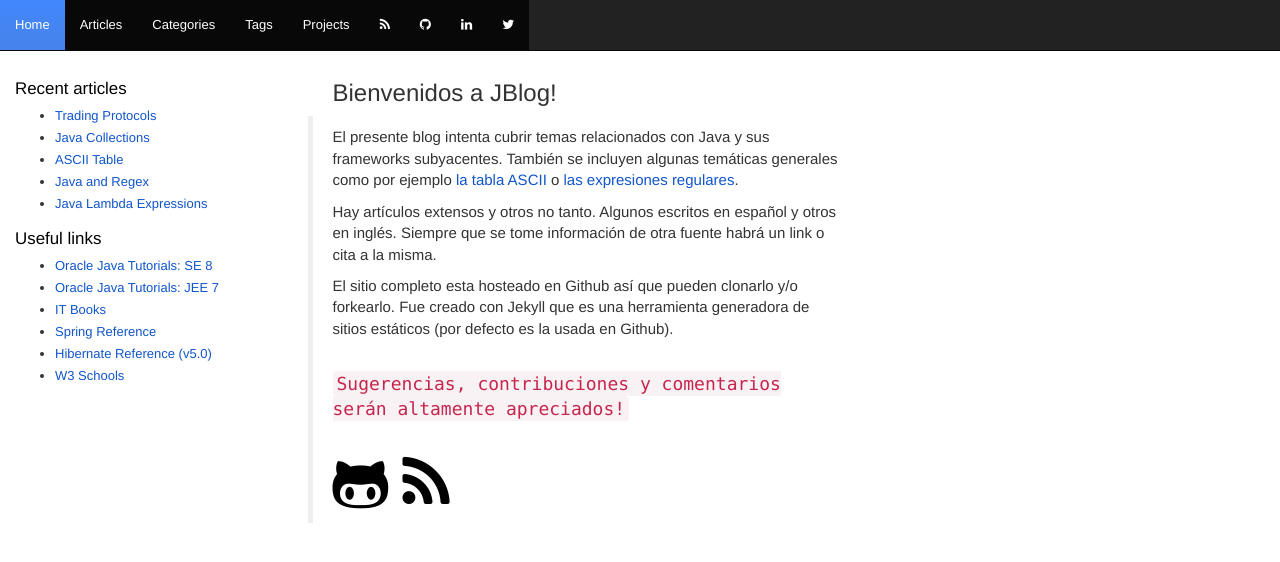
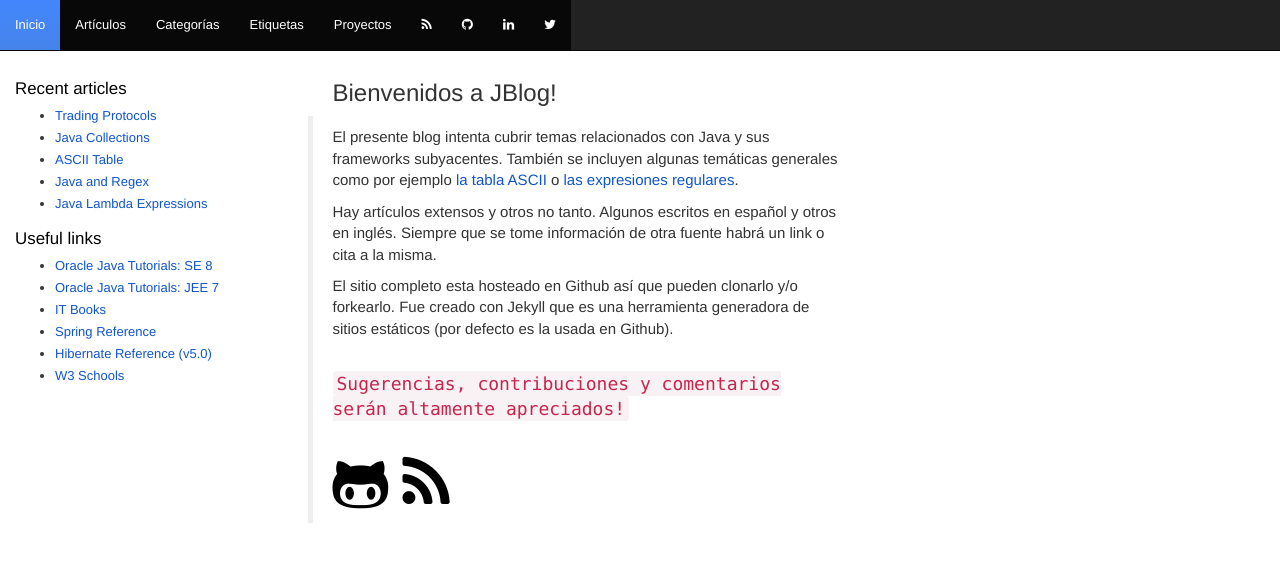
Before and after one commit to damianfanaro/damianfanaro.github.io, a Jekyll site: the page built from index.html, in a window 1280 px wide. Shown: the top 562 px of the page. Built offline with Jekyll 4.4.1, drawn with Linux system fonts in a browser that asks for light colours; nearby versions of some CDN libraries; Markdown is read by kramdown in place of the engine named in the settings; a script that is not in the unit is left out; the list of posts is cut into pages by our own code; comment, search, counter and statistics services are not loaded.

Commit message:
Update header.html

```diff
--- a/_includes/header.html
+++ b/_includes/header.html
@@ -41,12 +41,12 @@
               <div class="collapse navbar-collapse" id="bs-example-navbar-collapse-1">
                 <ul class="nav navbar-nav" id="headerButtons">
 
-                    <li class="active"><a href="{{ site.baseurl }}/">Home</a></li>
+                    <li class="active"><a href="{{ site.baseurl }}/">Inicio</a></li>
 
-                    <li class="active"><a href="{{ site.baseurl }}/jblog/">Articles</a></li>
+                    <li class="active"><a href="{{ site.baseurl }}/jblog/">Artículos</a></li>
 
                     <li class="active">
-                      <a href="{{ site.baseurl }}/jblog/category/">Categories</a>
+                      <a href="{{ site.baseurl }}/jblog/category/">Categorías</a>
                       <ul class="dropdown-menu">
                         {% for category in site.data.categories %}
                             <li>
@@ -57,7 +57,7 @@
                     </li>
 
                     <li class="active">
-                      <a href="{{ site.baseurl }}/jblog/tag/">Tags</a>
+                      <a href="{{ site.baseurl }}/jblog/tag/">Etiquetas</a>
                       <ul class="dropdown-menu">
                         {% for tag in site.data.tags %}
                             <li>
@@ -67,7 +67,7 @@
                       </ul>
                     </li>
 
-                    <li class="active"><a href="{{ site.baseurl }}/jblog/projects/">Projects</a></li>
+                    <li class="active"><a href="{{ site.baseurl }}/jblog/projects/">Proyectos</a></li>
 
                     <li class="active"><a href="{{ site.baseurl }}/feed.xml" target="blank"><i class="fa fa-rss"></i></a></li>
                     <li class="active"><a href="https://github.com/damianfanaro" target="blank"><i class="fa fa-github"></i></a></li>
```
